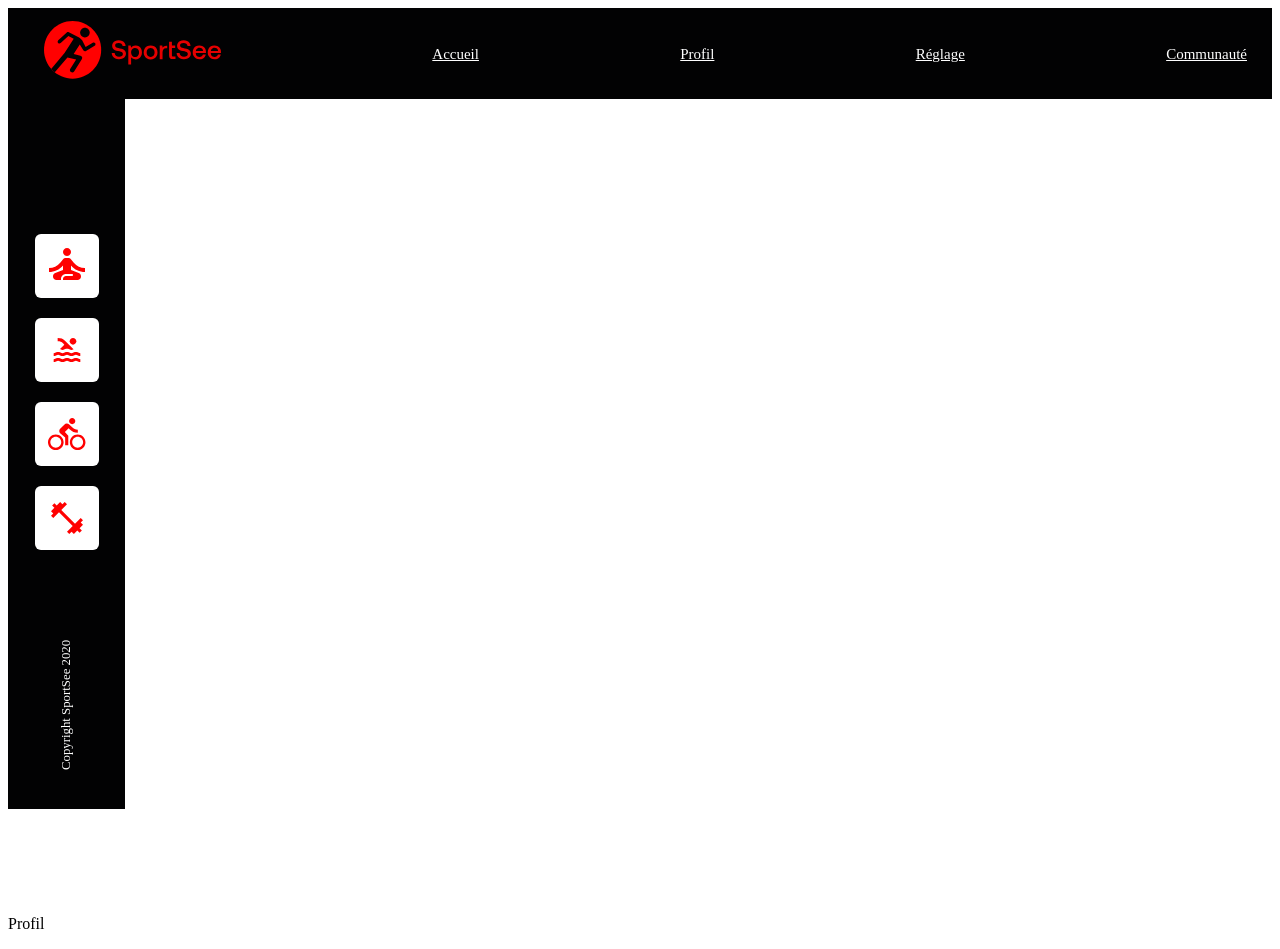
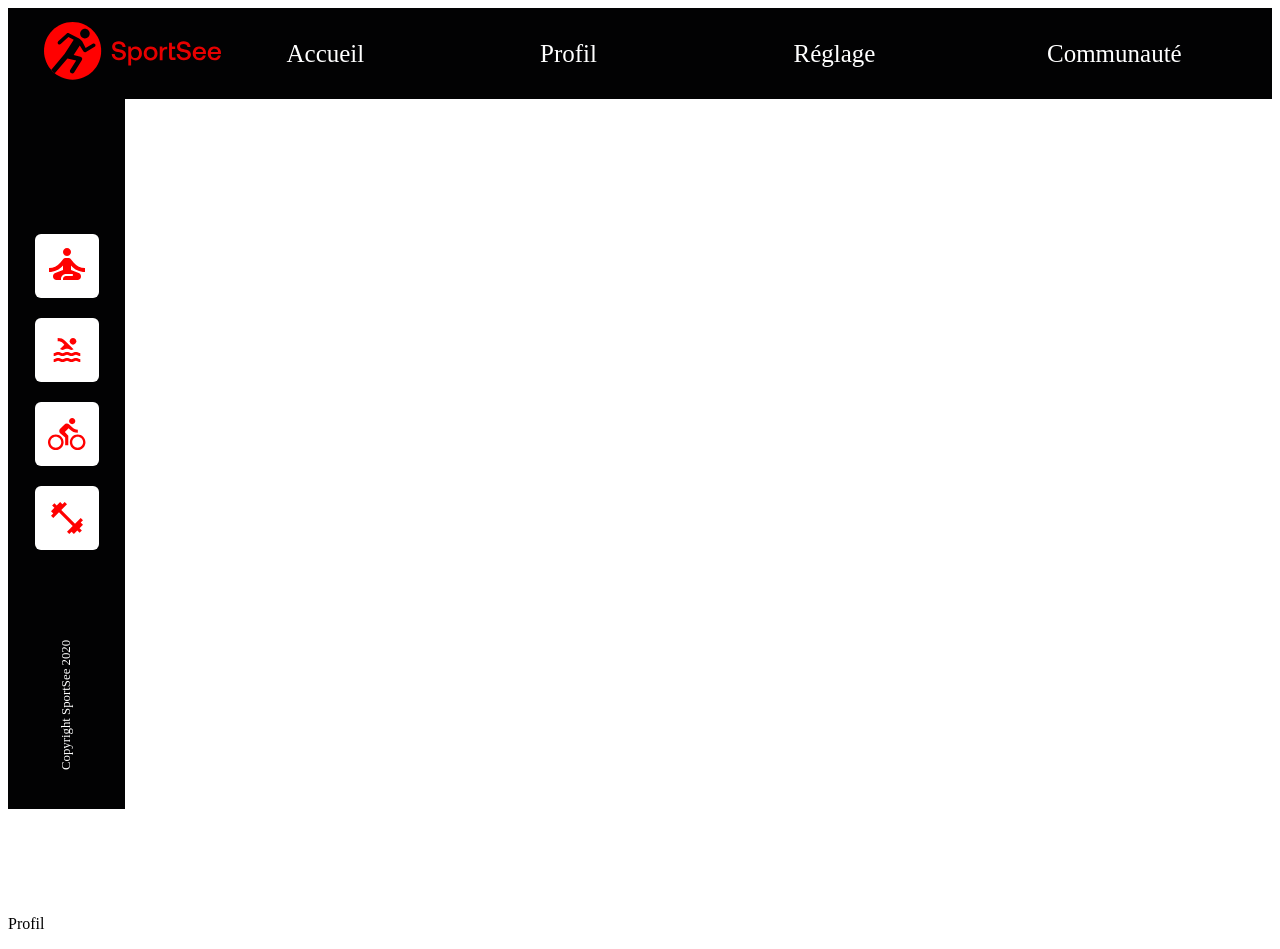
Before and after one commit to leen1515/sportsee, a React (Create React App) app in the folder sportsee/: page /profil in a window 1280 px wide. Built offline with nearby package versions, Linux system fonts and the light colour scheme.

Commit message:
feat():equilibre link button

```diff
--- a/sportsee/src/components/header/NavbarTop.jsx
+++ b/sportsee/src/components/header/NavbarTop.jsx
@@ -6,7 +6,8 @@ const Navbar = styled.ul`
     position:relative;
     z-index: 2;
     display: flex;
-    justify-content: space-between;
+    justify-content: flex-start;
+    column-gap:calc(25% - 250px);
     flex-flow: row nowrap;
     align-items: center;
     list-style: none;
@@ -17,12 +18,14 @@ const Navbar = styled.ul`
     height:91px;`
 
 const NavLinkStyle = styled(NavLink)`
+width:250px;
     color: white;
-    font-size: 15px;
+    font-size: 25px;
     font-weight: 500;
     line-height: 24px;
     letter-spacing: 0px;
     text-align: left;
+    text-decoration:none;
 `
 const SportSeeLogo = styled.img`
     padding:10px;
--- a/sportsee/src/style/utils.jsx
+++ b/sportsee/src/style/utils.jsx
@@ -2,8 +2,10 @@ import * as styled from 'styled-components';
 
 const GlobalStyle = styled.createGlobalStyle`
 body{
-height:100vh;
+    height:100vh;
     font-family: "Roboto", sans-serif;
+    padding:0;
+    margin:auto;
     }
 `;
 
```
